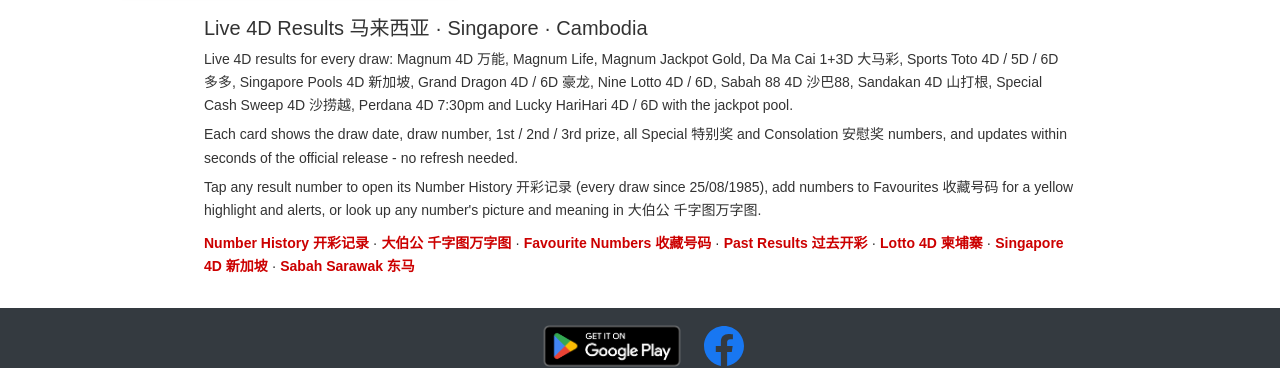
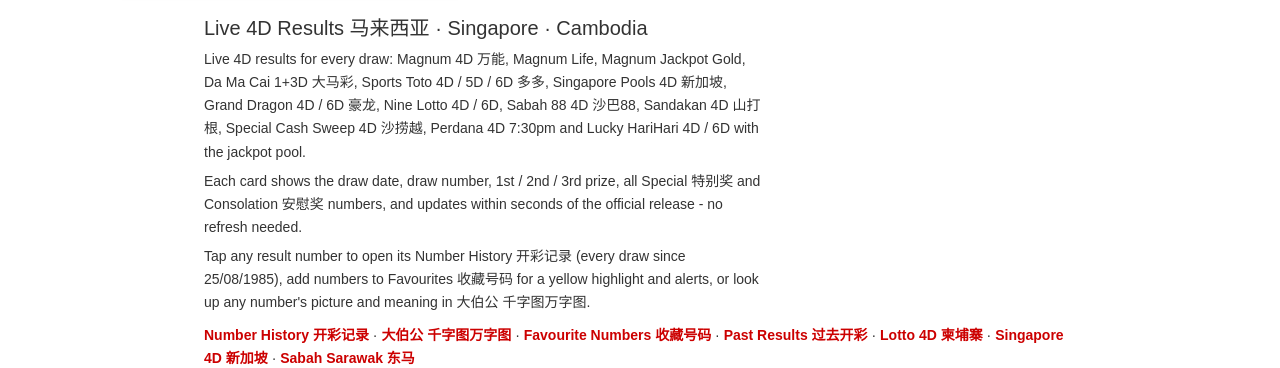
Before and after one commit to jacksonkwee/mkt88.my, a Next.js app: page / in a window 1280 px wide. Shown: the part 2812-3180 px from the top of the page. Built offline with nearby package versions, Linux system fonts and the light colour scheme; no server answers.

Commit message:
Readability: cap the SEO copy at 72 characters per line
The detector measured ~122 characters per line on the home and lotto pages, about 1.5x the length an eye can track back from (16 Oct 2026). The paragraphs are capped at 72ch; the heading and the link row keep the container width.

```diff
--- a/src/components/SeoText.tsx
+++ b/src/components/SeoText.tsx
@@ -23,8 +23,11 @@ export default function SeoText({
           page that uses this block it IS the page's title - and a page with no
           h1 gives Google nothing to hang the page on (measured 14 Oct 2026). */}
       <h1 style={{ fontSize: 20, margin: "10px 0 8px" }}>{heading}</h1>
+      {/* Measured 16 Oct 2026: this copy ran ~122 characters per line at the
+          900px container width, about 1.5x the length an eye can track back
+          from. 72ch is the readable band and still fills a desktop column. */}
       {paragraphs.map((p, i) => (
-        <p key={i} style={{ fontSize: 14, margin: "6px 0" }}>{p}</p>
+        <p key={i} style={{ fontSize: 14, margin: "6px 0", maxWidth: "72ch" }}>{p}</p>
       ))}
       {links && links.length ? (
         <p style={{ fontSize: 14, marginTop: 10 }}>
```
